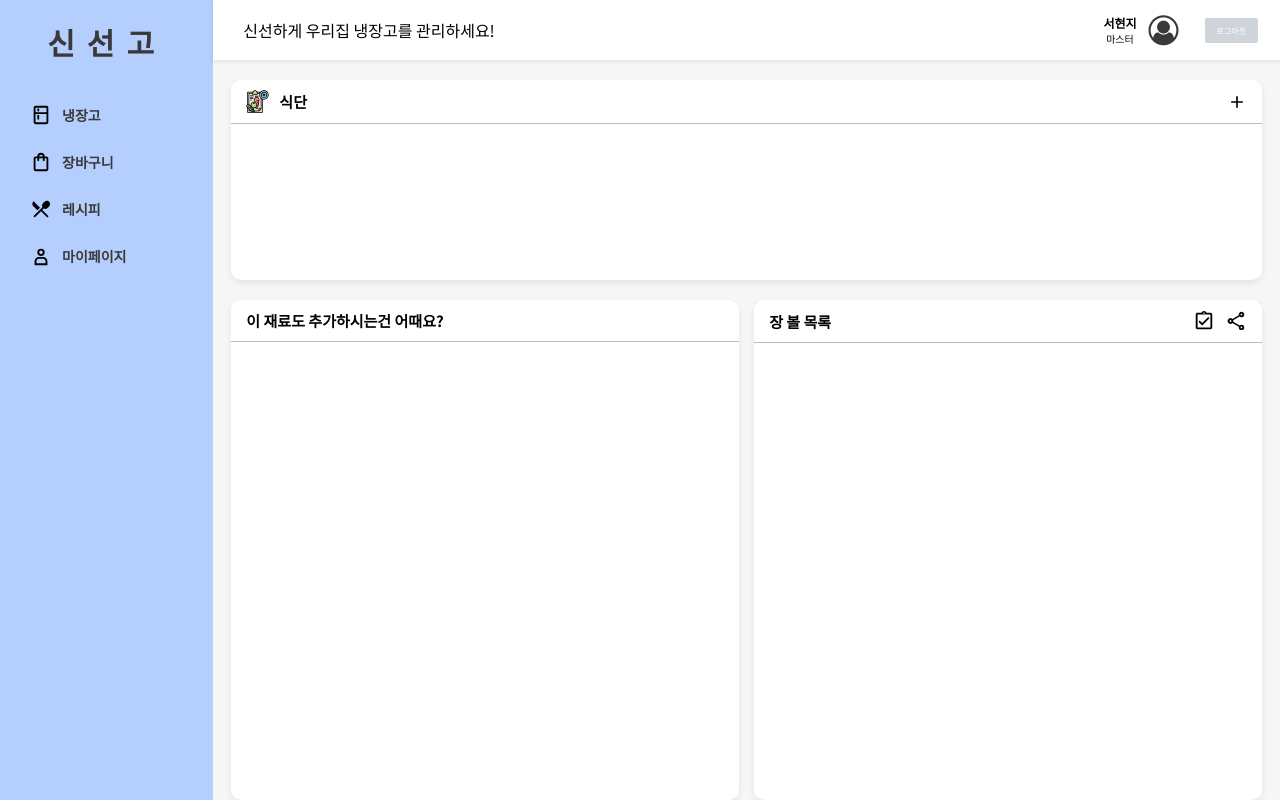
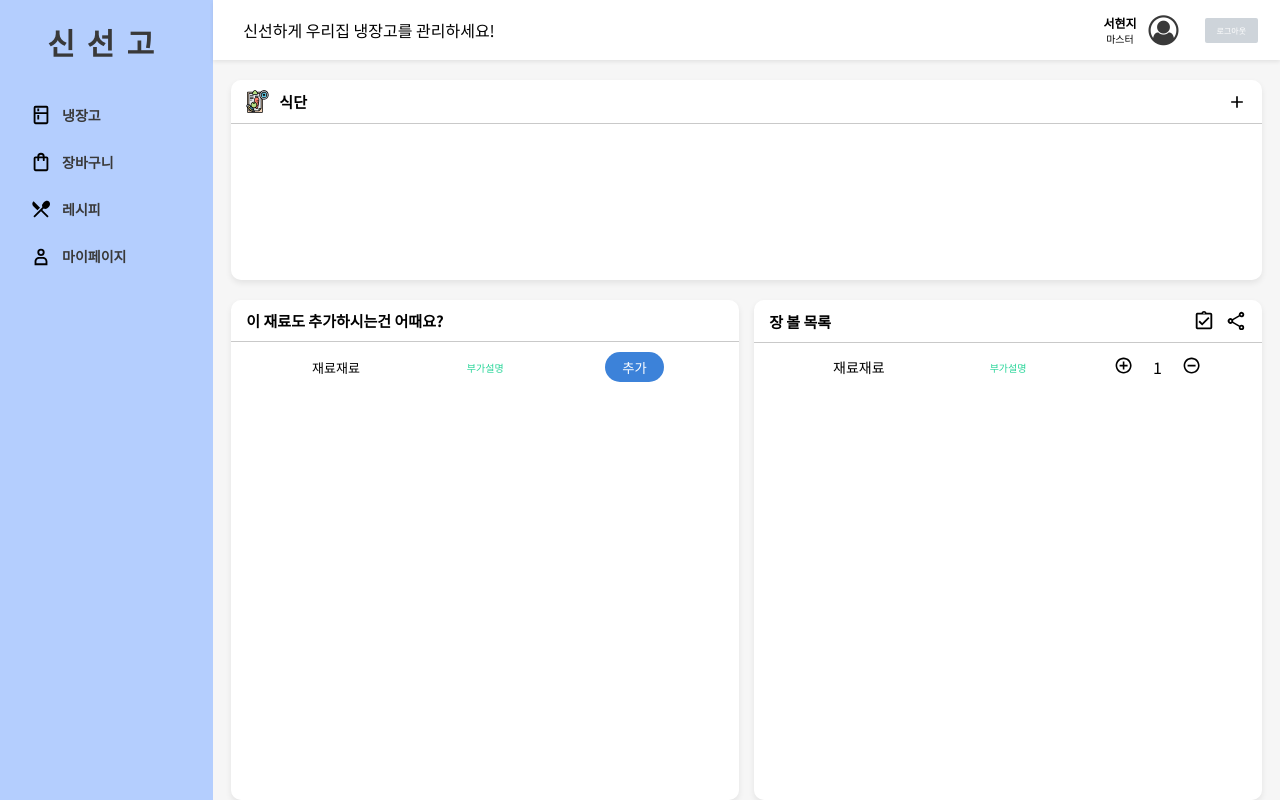
Before and after one commit to Dynamic-LAB/sinsungo_web, a React (Create React App) app: page /basket in a window 1280 px wide. Built offline with nearby package versions, Linux system fonts and the light colour scheme; a web font is replaced by a local one.

Commit message:
장바구니, 마이페이지 기초 작업 완료 [수정] 1.Basket.js 2. index.css 3. My.js 4. My.css 5. Right.js
[추가]
1. BasketRecommendItem.js
2. BasketShoppingListItem.js

```diff
--- a/src/components/Basket/Basket.js
+++ b/src/components/Basket/Basket.js
@@ -3,6 +3,8 @@ import "./Basket.css";
 import styled from 'styled-components';
 import WhiteBox from "../common/WhiteBox";
 import {MdAdd} from "react-icons/md";
+import BasketRecommendItem from "./BasketRecommendItem";
+import BasketShoppingListItem from "./BasketShoppingListItem";
 
 const WhiteBoxDiet = styled(WhiteBox)`
   height: 200px;
@@ -15,11 +17,16 @@ const BasketTitle = styled.div`
   padding: 10px 15px;
   align-items: center;
   font-size: 10px;
-  border-bottom: 1px solid #bbbbbb;
+  border-bottom: 1px solid #C9C9C9;
   @media only screen and (max-width: 978px) {
     padding: 10px 20px;
   }
 `;
+
+const IngredientBlock = styled.div`
+  overflow-y: auto; //스크롤
+`;
+
 const Spacer = styled.div`
   flex-grow: 1;
 `;
@@ -44,6 +51,9 @@ const Basket = () => {
                             <BasketTitle>
                                 <h2>이 재료도 추가하시는건 어때요?</h2>
                             </BasketTitle>
+                            <IngredientBlock>
+                                <BasketRecommendItem/>
+                            </IngredientBlock>
                         </WhiteBoxBasket>
                     </div>
                     <div className="shopping_list">
@@ -54,6 +64,9 @@ const Basket = () => {
                                 <div className="icon-list-check"/>
                                 <div className="icon-share"/>
                             </BasketTitle>
+                            <IngredientBlock>
+                                <BasketShoppingListItem/>
+                            </IngredientBlock>
                         </WhiteBoxBasket>
                     </div>
                 </div>
--- /dev/null
+++ b/src/components/Basket/BasketRecommendItem.js
@@ -0,0 +1,65 @@
+import React from 'react';
+import styled from 'styled-components';
+
+const ItemBlock = styled.div`
+  display: flex;
+  padding: 10px 30px;
+  align-items: center;
+  font-size: 13px;
+
+  &:nth-child(even) {
+    background: #f8f9fa;
+  }
+  @media only screen and (max-width: 978px){
+    padding: 10px 20px;
+  }
+
+`;
+
+const Item = styled.div`
+  display: flex;
+  flex: 1;
+  width: 40%;
+  align-items: center;
+  justify-content: center;
+  @media only screen and (max-width: 978px){
+    font-size: 10px;
+  }
+`;
+const ItemIndex = styled.div`
+  display: flex;
+  flex: 1;
+  width: 40%;
+  font-size: 10px;
+  color: #27D598;
+  align-items: center;
+  justify-content: center;
+  @media only screen and (max-width: 978px){
+    font-size: 8px;
+  }
+`;
+const AddButton = styled.button`
+  display: flex;
+  width: 40%;
+  border: none;
+  padding: 0.35rem 1rem;
+  color: white;
+  outline: none;
+  cursor: pointer;
+  align-items: center;
+  justify-content: center;
+  border-radius: 20px;
+  background: #3C82D9;
+`;
+
+const BasketRecommendItem = () => {
+    return (
+        <ItemBlock>
+            <Item>재료재료</Item>
+            <ItemIndex>부가설명</ItemIndex>
+            <Item><AddButton>추가</AddButton></Item>
+        </ItemBlock>
+    );
+}
+
+export default BasketRecommendItem;
--- /dev/null
+++ b/src/components/Basket/BasketShoppingListItem.js
@@ -0,0 +1,74 @@
+import React from 'react';
+import styled from 'styled-components';
+import { MdAddCircleOutline, MdRemoveCircleOutline } from "react-icons/md";
+
+const ItemBlock = styled.div`
+  display: flex;
+  padding: 10px 30px;
+  align-items: center;
+  font-size: 14px;
+
+  &:nth-child(even) {
+    background: #f8f9fa;
+  }
+  @media only screen and (max-width: 978px){
+    padding: 10px 20px;
+  }
+
+`;
+
+const Item = styled.div`
+  display: flex;
+  flex: 1;
+  width: 40%;
+  align-items: center;
+  justify-content: center;
+  @media only screen and (max-width: 978px){
+    font-size: 10px;
+  }
+`;
+
+const ItemIndex = styled.div`
+  display: flex;
+  flex: 1;
+  width: 40%;
+  font-size: 10px;
+  color: #27D598;
+  align-items: center;
+  justify-content: center;
+  @media only screen and (max-width: 978px){
+    font-size: 8px;
+  }
+`;
+
+const Count = styled.div`
+  display: flex;
+  align-items: center;
+  justify-content: center;
+  .count_btn {
+    font-size: 1.2rem;
+
+  }
+  .count_num {
+    margin: 0 20px 0 20px;
+    font-size: 1rem;
+  }
+`;
+
+const BasketShoppingListItem = () => {
+    return(
+        <ItemBlock>
+            <Item>재료재료</Item>
+            <ItemIndex>부가설명</ItemIndex>
+            <Item>
+                <Count>
+                    <div className="count_btn"><MdAddCircleOutline/></div>
+                    <div className="count_num">1</div>
+                    <div className="count_btn"><MdRemoveCircleOutline/></div>
+                </Count>
+            </Item>
+        </ItemBlock>
+    );
+}
+
+export default BasketShoppingListItem;
--- a/src/components/My/My.css
+++ b/src/components/My/My.css
@@ -5,3 +5,26 @@ my {
 .my__container {
     padding: 20px 18px 10px;
 }
+.icon-notice{
+    display: flex;
+    align-items: center;
+    font-size: 1.25rem;
+    margin-right: 10px;
+}
+.my_title {
+    padding-top: 10px;
+    font-weight: 700;
+    font-size: 30px;
+}
+.bar_title{
+    font-size: 25px;
+    border-bottom: 1px solid #C9C9C9;
+    padding-bottom: 30px;
+    margin-left: 220px;
+}
+.my_menu_bar {
+    background: #ffffff;
+    border: #C9C9C9 solid 1px;
+    padding: 100px;
+    float: left;
+}
--- a/src/components/My/My.js
+++ b/src/components/My/My.js
@@ -2,7 +2,7 @@ import React from "react";
 import "./My.css";
 import styled from 'styled-components';
 import WhiteBox from "../common/WhiteBox";
-import {MdAdd} from "react-icons/md";
+import {MdAdd, MdNotificationsNone} from "react-icons/md";
 
 const WhiteBoxMy = styled(WhiteBox)`
   height: 250px;
@@ -13,7 +13,7 @@ const MyTitle = styled.div`
   padding: 10px 15px;
   align-items: center;
   font-size: 10px;
-  border-bottom: 1px solid #bbbbbb;
+  border-bottom: 1px solid #C9C9C9;
   @media only screen and (max-width: 978px) {
     padding: 10px 20px;
   }
@@ -30,8 +30,8 @@ const My = () => {
                     <div className="my__notice">
                         <WhiteBoxMy>
                             <MyTitle>
+                                <div className="icon-notice"><MdNotificationsNone/></div>
                                 <h2>알림</h2>
-
                             </MyTitle>
                         </WhiteBoxMy>
                     </div>
@@ -45,6 +45,17 @@ const My = () => {
                         </WhiteBoxMy>
                     </div>
                 </div>
+                <div className="my_menu">
+                    <div className="my_title">
+                        마이페이지
+                    </div>
+                    <div className="bar_title">
+                        메뉴이름
+                    </div>
+                    <div className="my_menu_bar">
+
+                    </div>
+                </div>
             </div>
         </my>
     );
--- a/src/components/common/Rightbar/Right.js
+++ b/src/components/common/Rightbar/Right.js
@@ -1,5 +1,5 @@
 import React from 'react';
-import {MdAdd} from "react-icons/md";
+import {MdAdd, MdNotificationsNone} from "react-icons/md";
 import styled from 'styled-components';
 import './Right.css';
 import WhiteBox from "../WhiteBox";
@@ -39,7 +39,7 @@ const Right = () => {
                     {/*알림*/}
                     <WhiteBoxNotice>
                         <div className="notice_card_title">
-                            <i className="fa fa-bell-o"></i>
+                            <div className="icon-notice"><MdNotificationsNone/></div>
                             <h2>알림</h2>
                         </div>
                         <NoticeBlock>
--- a/src/index.css
+++ b/src/index.css
@@ -76,11 +76,11 @@ a {
 .my_container {
     display: grid;
     height: 100vh;
-    grid-template-columns: 0.5fr 1fr 1fr 1fr;
+    grid-template-columns: 0.5fr 1fr 1fr 1fr 0.5fr;
     grid-template-rows: 0.2fr 3fr;
     grid-template-areas:
-        "sidebar nav nav nav"
-        "sidebar main main main";
+        "sidebar nav nav nav nav"
+        "sidebar main main main main";
 }
 @media only screen and (max-width: 1350px) {
     .container {
```
